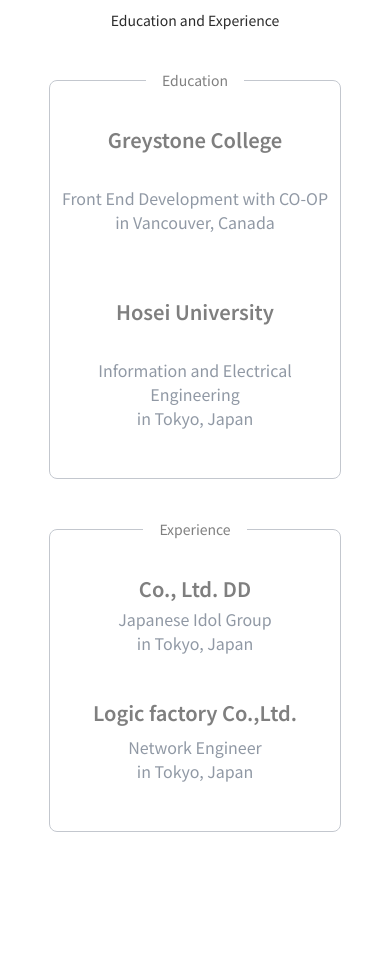
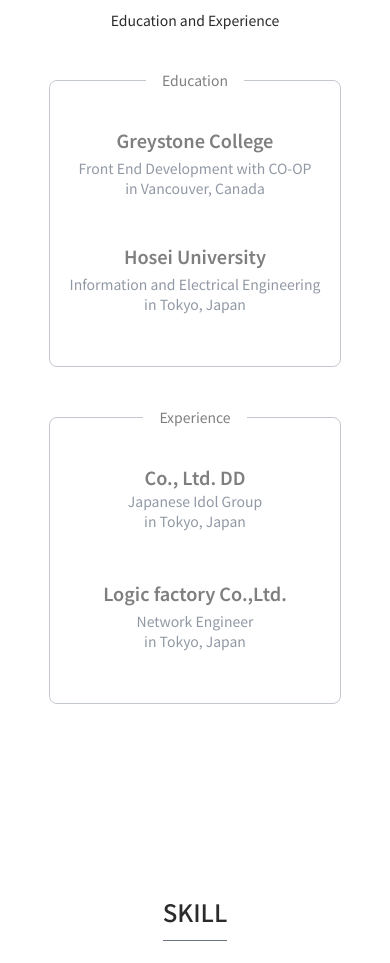
Before and after one commit to YUTAKURE/Portfolio, a Next.js app: page / in a window 390 px wide. Shown: the part 1000-1963 px from the top of the page. Built offline with nearby package versions, Linux system fonts and the light colour scheme.

Commit message:
Aboutのフォントサイズ調整

```diff
--- a/components/About.tsx
+++ b/components/About.tsx
@@ -43,9 +43,11 @@
           <div className="w-11/12 m-auto">
             <div className="grid grid-cols-1 md:grid-cols-2 grid-rows-4 md:grid-rows-2 md:gap-7 md:text-start">
               <div className="md:text-end md:pr-3">
-                <span className="text-xl font-semibold">Greystone College</span>
+                <span className="md:text-xl text-lg font-semibold">
+                  Greystone College
+                </span>
               </div>
-              <div className="md:mt-0 -mt-4">
+              <div className="md:mt-0 -mt-4 md:text-base text-sm">
                 <p className="md:ml-2 text-slate-600 dark:text-slate-400 md:block inline">
                   Front End Development
                 </p>
@@ -58,9 +60,11 @@
                 </p>
               </div>
               <div className="md:mt-0 mt-5 md:text-end md:pr-3">
-                <span className="text-xl font-semibold">Hosei University</span>
+                <span className="md:text-xl text-lg font-semibold">
+                  Hosei University
+                </span>
               </div>
-              <div className="md:mt-0 mt-1">
+              <div className="md:mt-0 mt-1 md:text-base text-sm">
                 <p className="md:ml-2 text-slate-600 dark:text-slate-400 md:block inline">
                   Information and
                 </p>
@@ -92,12 +96,12 @@
           <div className="w-4/5 m-auto">
             <div className="grid grid-cols-1 md:grid-cols-2 grid-rows-4 md:grid-rows-2 md:gap-7 md:text-start">
               <div className="md:text-end md:pr-3">
-                <p className="text-xl font-semibold">Co., Ltd. DD</p>
+                <p className="md:text-xl text-lg font-semibold">Co., Ltd. DD</p>
               </div>
               <TooltipProvider delayDuration={200}>
                 <Tooltip>
                   <TooltipTrigger asChild>
-                    <div className="md:mt-0 -mt-5">
+                    <div className="md:mt-0 -mt-5 md:text-base text-sm">
                       <p className="md:ml-2 text-slate-600 dark:text-slate-400">
                         Japanese Idol Group
                       </p>
@@ -121,11 +125,11 @@
                 </Tooltip>
               </TooltipProvider>
               <div className="md:mt-0 mt-5 md:text-end md:pr-3">
-                <span className="text-xl font-semibold">
+                <span className="md:text-xl text-lg font-semibold">
                   Logic factory Co.,Ltd.
                 </span>
               </div>
-              <div className="md:mt-0 mt-1">
+              <div className="md:mt-0 mt-1 md:text-base text-sm">
                 <p className="md:ml-2 text-slate-600 dark:text-slate-400">
                   Network Engineer
                 </p>
```
